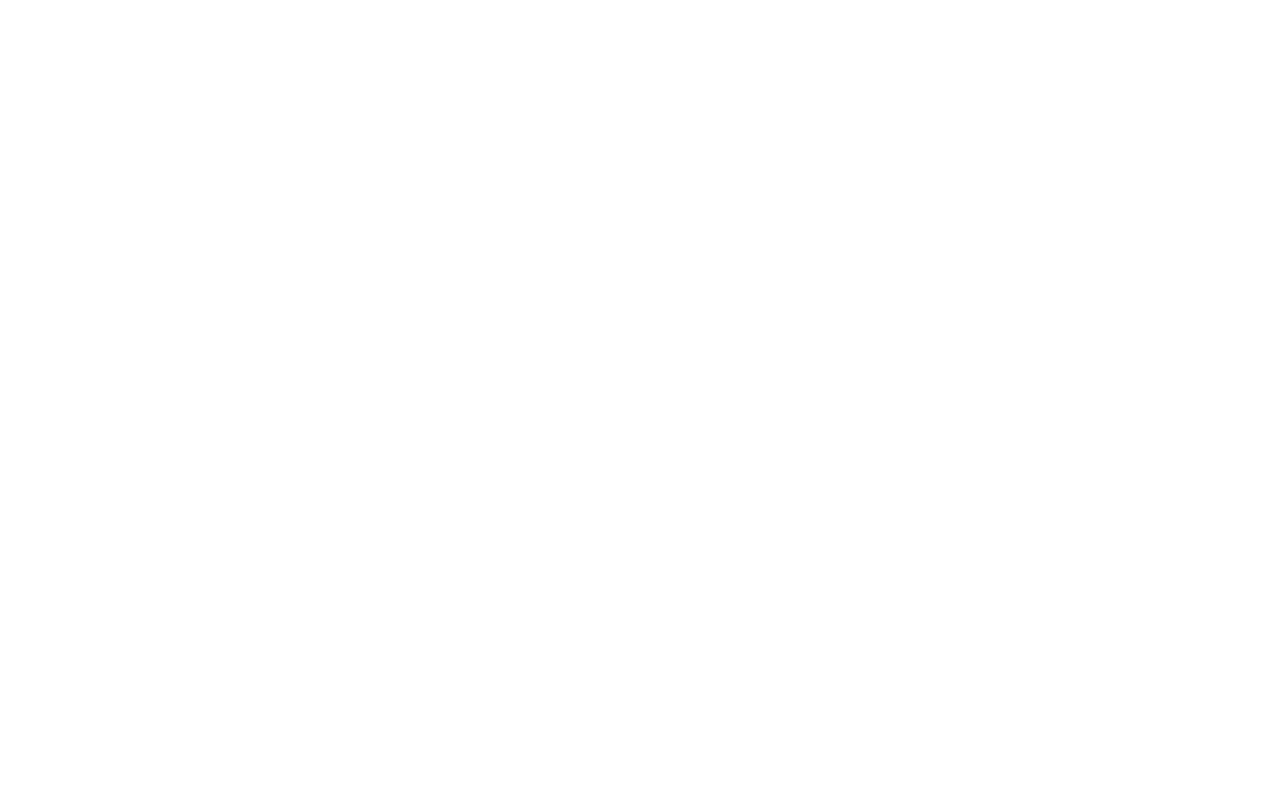
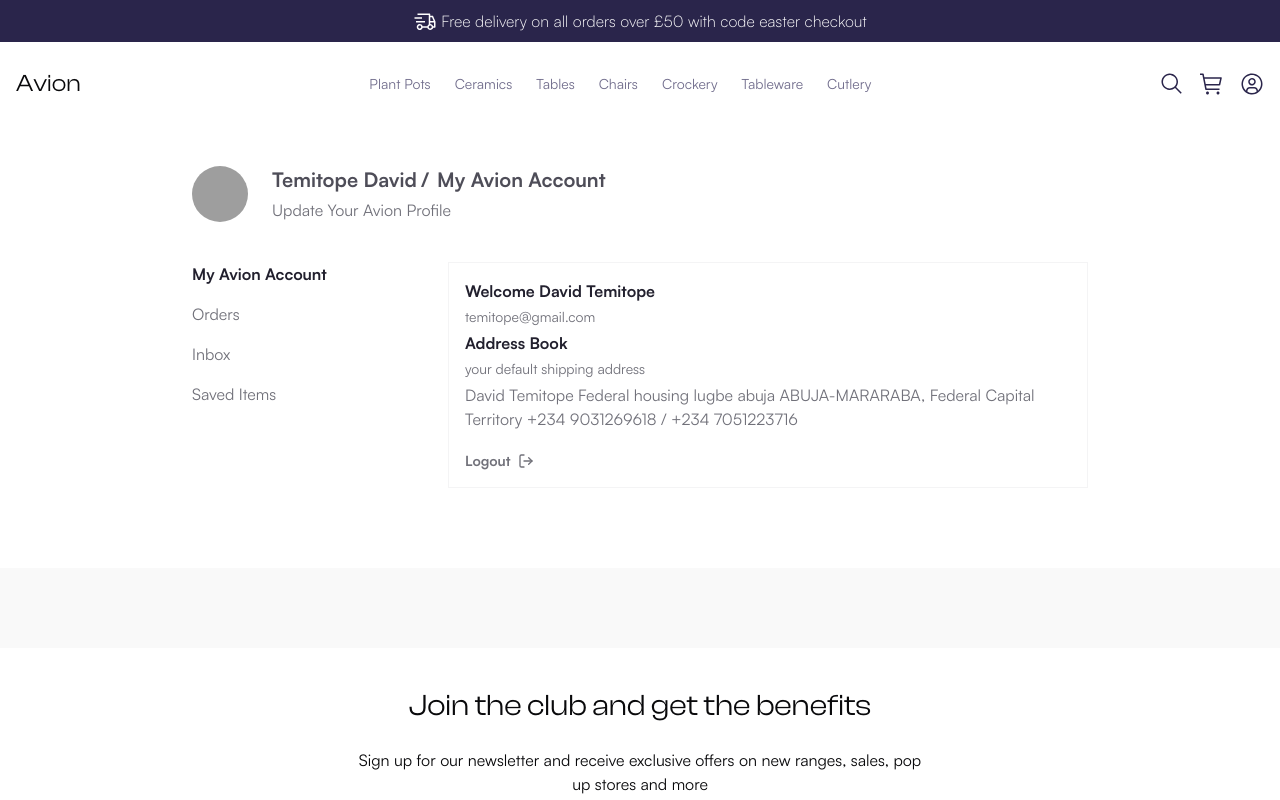
Before and after one commit to TEECOD3/Avion, a Next.js app: page /profile in a window 1280 px wide. Before the commit this address had no page. Shown: the top 800 px of the page. Built offline with nearby package versions, Linux system fonts and the light colour scheme; grey boxes are pictures that could not be loaded.

Commit message:
fix: :bug:

```diff
--- a/app/(website)/(Homepage)/page.tsx
+++ b/app/(website)/(Homepage)/page.tsx
@@ -1,4 +1,3 @@
-import { stuff } from "../(profile)/profile/page"
 import BrandCore from "./_components/brand-core"
 import Hero from "./_components/hero-section"
 import MoreCollection from "./_components/more-collections"
--- a/app/(website)/(profile)/profile/page.tsx
+++ b/app/(website)/(profile)/profile/page.tsx
@@ -1,10 +1,13 @@
-import React from "react"
-import { redirect } from "next/navigation"
+import ProfileAccount from "@/components/profile-account"
 
 type Props = {}
 
 const page = (props: Props) => {
-  return redirect("/profile/my-avion-account")
+  return (
+    <div>
+      <ProfileAccount />
+    </div>
+  )
 }
 
 export default page
--- a/components/profile-header.tsx
+++ b/components/profile-header.tsx
@@ -14,7 +14,7 @@
   let textdesc = "my avion account"
 
   switch (pathname) {
-    case (pathname = "/profile/my-avion-account"):
+    case (pathname = "/profile"):
       currentHeaderDescription = "update your avion profile"
       textdesc = "my avion account"
       break
--- a/config/profile.ts
+++ b/config/profile.ts
@@ -1,7 +1,7 @@
 export const Profilelinks = [
   {
     label: "My Avion account",
-    link: "/profile/my-avion-account",
+    link: "/profile",
     desc: "update your avion profile",
   },
   {
```
